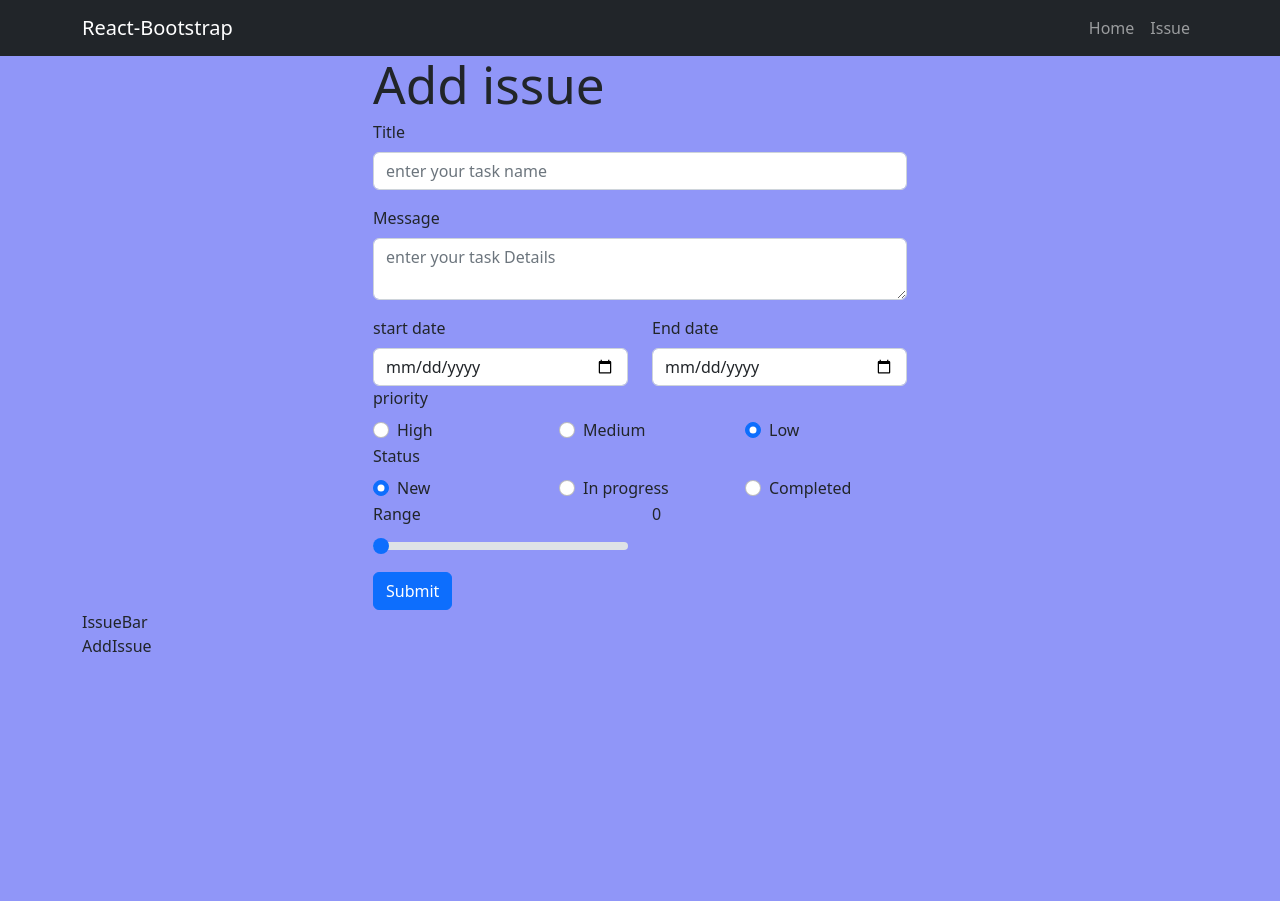
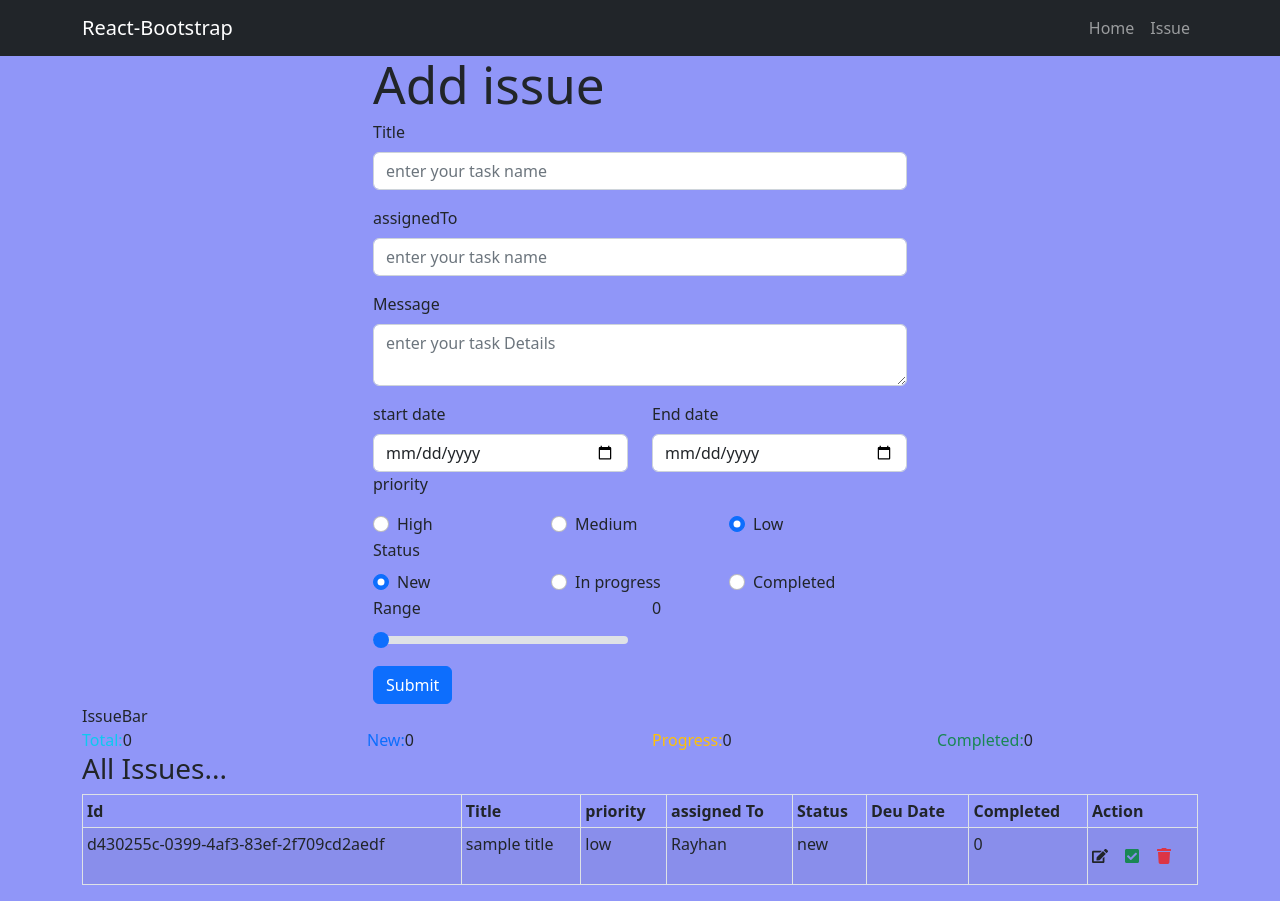
Before and after one commit to rayhan18/task-manager, a React (Vite) app: page / in a window 1280 px wide. Before the commit the page ends 800 px from the top, so only its background shows below. Built offline with nearby package versions, Linux system fonts and the light colour scheme.

Commit message:
insstall react icons uuid generetor add issue and issuebar

```diff
--- a/package.json
+++ b/package.json
@@ -12,7 +12,9 @@
     "bootstrap": "^5.2.2",
     "react": "^18.2.0",
     "react-bootstrap": "^2.5.0",
-    "react-dom": "^18.2.0"
+    "react-dom": "^18.2.0",
+    "react-icons": "^4.6.0",
+    "uuid": "^9.0.0"
   },
   "devDependencies": {
     "@types/react": "^18.0.17",
--- a/src/App.jsx
+++ b/src/App.jsx
@@ -8,8 +8,26 @@ import Issues from './components/Issues'
 import { Row,Col,Container } from 'react-bootstrap'
 
 function App() {
-  const [issues, setIssue] = useState([])
+  const [issues, setIssue] = useState([{
+    id:"d430255c-0399-4af3-83ef-2f709cd2aedf",
+    title:"sample title",
+    subTitle:"sample subTitle",
+    assignedTo:"Rayhan",
+    startDate:"",
+    endDate:"",
+    priority:'low',
+    status:'new',
+    completedPercentage:0
+  }])
+  const [totalCount,setTotalCount] = useState(0)
+  const [newCount,setNewCount] = useState(0)
+  const [progressCount,setProgressCount] = useState(0)
+  const [completedCount,setCompletedCount] = useState(0)
+
+
   const addIssue=(issue)=>{
+
+     setIssue([...issues ,issue])
      console.log(issue)
   }
 
@@ -19,8 +37,13 @@ function App() {
 
         <Container>
             <AddIssue addIssue={addIssue}/>
-            <IssueBar/>
-            <Issues />
+            <IssueBar
+             totalCount={totalCount}
+              newCount={newCount}
+              progressCount={progressCount}
+              completedCount={completedCount}
+              />
+            <Issues issues={issues}/>
         </Container>
 
 
--- a/src/components/AddIssue.jsx
+++ b/src/components/AddIssue.jsx
@@ -1,6 +1,6 @@
 import { useState } from "react";
 import {  Container, Form ,Row ,Col, Button} from "react-bootstrap";
-
+import { v4 as uuidv4 } from 'uuid';
 const defaultIssue={
     title:"",
     subTitle:"",
@@ -32,7 +32,7 @@ const [errors ,setErrors] =useState({
        })
     }
     const handelSubmit=(evt)=>{
-    const {title ,subTitle ,assignedTo ,startDate,endDate ,status} = issue
+    const {title ,subTitle  ,assignedTo,startDate,endDate } = issue
         evt.preventDefault()
         //check error
         if(title === ""){
@@ -41,43 +41,50 @@ const [errors ,setErrors] =useState({
                 title:" title is required"
             }))
         }
+
+        if(assignedTo === ""){
+            setErrors((prevErr)=>({
+                ...prevErr,
+                assignedTo:" assignedTo is required"
+            }))
+        }
+
         if(subTitle === ""){
             setErrors((prevErr)=>({
                 ...prevErr,
                 subTitle:" subtitle is required"
             }))
         }
-        if(assignedTo === ""){
-            setErrors((prevErr)=>({
-                ...prevErr,
-                assignedTo:" assignedTo is required"
-            }))
-        }
+
         if(startDate === ""){
             setErrors((prevErr)=>({
                 ...prevErr,
-                startDate:" assignedTo is required"
+                startDate:" startDate is required"
             }))
         }
         if(endDate === ""){
             setErrors((prevErr)=>({
                 ...prevErr,
-                endDate:" assignedTo is required"
+                endDate:" endDate is required"
             }))
         }
     }
-    //return every elememnt true otherwise false
+    //return every element true otherwise false
     const isValid = Object.values(issue).every(elm => elm)
 
     if(isValid){
         // is true then form submitted
-        addIssue(issue)
+        addIssue({
+            id: uuidv4(),
+            ...issue
+        })
+        //console.log(issue)
         //form cleared
         setIssue(defaultIssue)
     }
-    const {title ,subTitle  ,startDate,endDate ,priority,status,completedPercentage ,assignedTo} = issue
+    const {title ,subTitle  ,startDate,endDate ,priority,status,completedPercentage ,assignedTo } = issue
     const {title:errorTitle ,subTitle:errorSubTitle ,
-        assignedTo:errorAssignedTo,
+        assignedTo:errorAssignTo,
         startDate:errorStartDate ,
         endDate:errorEndDate
     } = errors
@@ -106,19 +113,39 @@ const [errors ,setErrors] =useState({
                         {errorTitle}
                     </Form.Control.Feedback>
                 </Form.Group>
+
+
+                <Form.Group  className="mb-3">
+                    <Form.Label>assignedTo </Form.Label>
+                    <Form.Control
+                     type='text'
+                     id="assignedTo"
+                     name="assignedTo"
+                     onChange={handelChange}
+                     value={assignedTo}
+                     placeholder ='enter your task name'
+                     isInvalid = {errorAssignTo}
+                     />
+                    <Form.Control.Feedback type="isInvalid" className="d-block text-danger">
+                        {errorAssignTo}
+                    </Form.Control.Feedback>
+                </Form.Group>
+
+
+
                 <Form.Group  className="mb-3">
                     <Form.Label>Message </Form.Label>
                     <Form.Control as="textarea"
-                     //type="text"
+
                      name="subTitle"
                      onChange={handelChange}
                      value={subTitle}
                      id='subTitle'
                      placeholder ='enter your task Details'
-                     isInvalid = {errorAssignedTo}
+                     isInvalid = {errorSubTitle}
                      />
                    <Form.Control.Feedback type="isInvalid" className="d-block text-danger">
-                        {errorAssignedTo}
+                        {errorSubTitle}
                     </Form.Control.Feedback>
                 </Form.Group>
 
@@ -133,6 +160,7 @@ const [errors ,setErrors] =useState({
                     name="startDate"
                     placeholder='enter start Date'
                     isInvalid={errorStartDate}
+
                     />
                     <Form.Control.Feedback type="isInvalid" className="d-block text-danger">
                         {errorStartDate}
@@ -149,6 +177,7 @@ const [errors ,setErrors] =useState({
                     name="endDate"
                     placeholder='enter end Date'
                     isInvalid={errorEndDate}
+
                     />
                     <Form.Control.Feedback type="isInvalid" className="d-block text-danger">
                         {errorEndDate}
@@ -158,17 +187,19 @@ const [errors ,setErrors] =useState({
 
 
                </Row>
-               <Row className="">
+               <Row >
                <Form.Label htmlFor="priority">priority</Form.Label>
+                <Form.Group className="d-flex mt-2">
+
+
               <Col>
               <Form.Check
-                inline
+                    inline
                     type="radio"
                     onChange={handelChange}
                     value='high'
+                    label='High'
                     name="priority"
-
-                    label='High'
                     checked={priority === 'high'}
                     ></Form.Check>
               </Col>
@@ -196,10 +227,11 @@ const [errors ,setErrors] =useState({
                     </Col>
 
 
-
+                    </Form.Group>
                </Row>
                <Row>
                <Form.Label htmlFor="priority">Status</Form.Label>
+               <Form.Group className="d-flex">
                 <Col>
                 <Form.Check inline
                     type="radio"
@@ -230,6 +262,7 @@ const [errors ,setErrors] =useState({
                     checked={status === 'completed'}
                     ></Form.Check>
                 </Col>
+                </Form.Group>
                </Row>
                <Row>
                 <Col >
--- a/src/components/IssueBar.jsx
+++ b/src/components/IssueBar.jsx
@@ -1,7 +1,23 @@
+import { Col, Row } from "react-bootstrap";
 
-const IssueBar =()=>{
+const IssueBar =({totalCount, newCount, progressCount,completedCount})=>{
     return(
-        <div>IssueBar</div>
+        <div>IssueBar
+            <Row>
+                <Col>
+                <span className="text-info">Total:</span>{totalCount}
+                </Col>
+                <Col>
+                <span className="text-primary">New:</span>{newCount}
+                </Col>
+                <Col>
+                <span className="text-warning">Progress:</span>{progressCount}
+                </Col>
+                <Col>
+                <span className="text-success">Completed:</span>{completedCount}
+                </Col>
+            </Row>
+        </div>
     )
 }
 export default IssueBar;
--- a/src/components/Issues.jsx
+++ b/src/components/Issues.jsx
@@ -1,7 +1,54 @@
+import { Table } from "react-bootstrap";
+import { FaEdit,FaCheckSquare,FaTrash } from "react-icons/fa";
+const Issues =({issues})=>{
+    return(
+        <div>
 
-const Issues =()=>{
-    return(
-        <div>AddIssue</div>
+   <h3>All Issues...</h3>
+    <Table striped bordered hover size="sm">
+      <thead>
+        <tr>
+          <th>Id</th>
+          <th>Title</th>
+          <th>priority</th>
+          <th>assigned To</th>
+          <th>Status</th>
+          <th>Deu Date</th>
+
+          <th>Completed</th>
+          <th>Action</th>
+        </tr>
+      </thead>
+      <tbody>
+
+
+
+        {issues.map((issue)=>{
+            const {id ,title,assignedTo,startDate, endDate,priority,status,completedPercentage}= issue
+            return(
+        <tr key={id}>
+          <td>{id}</td>
+          <td>{title}</td>
+          <td>{priority}</td>
+          <td>{assignedTo}</td>
+          <td>{status}</td>
+          <td>{endDate}</td>
+          <td>{completedPercentage}</td>
+          <td>
+            <FaEdit className="text-inof"/>
+            <FaCheckSquare className="text-success m-3"/>
+            <FaTrash className="text-danger"/>
+          </td>
+        </tr>
+            )
+        })}
+      </tbody>
+    </Table>
+
+
+
+
+        </div>
     )
 }
 export default  Issues ;
```
Also changed, not shown: 1 other file (tests, documents, lock files or other folders).
